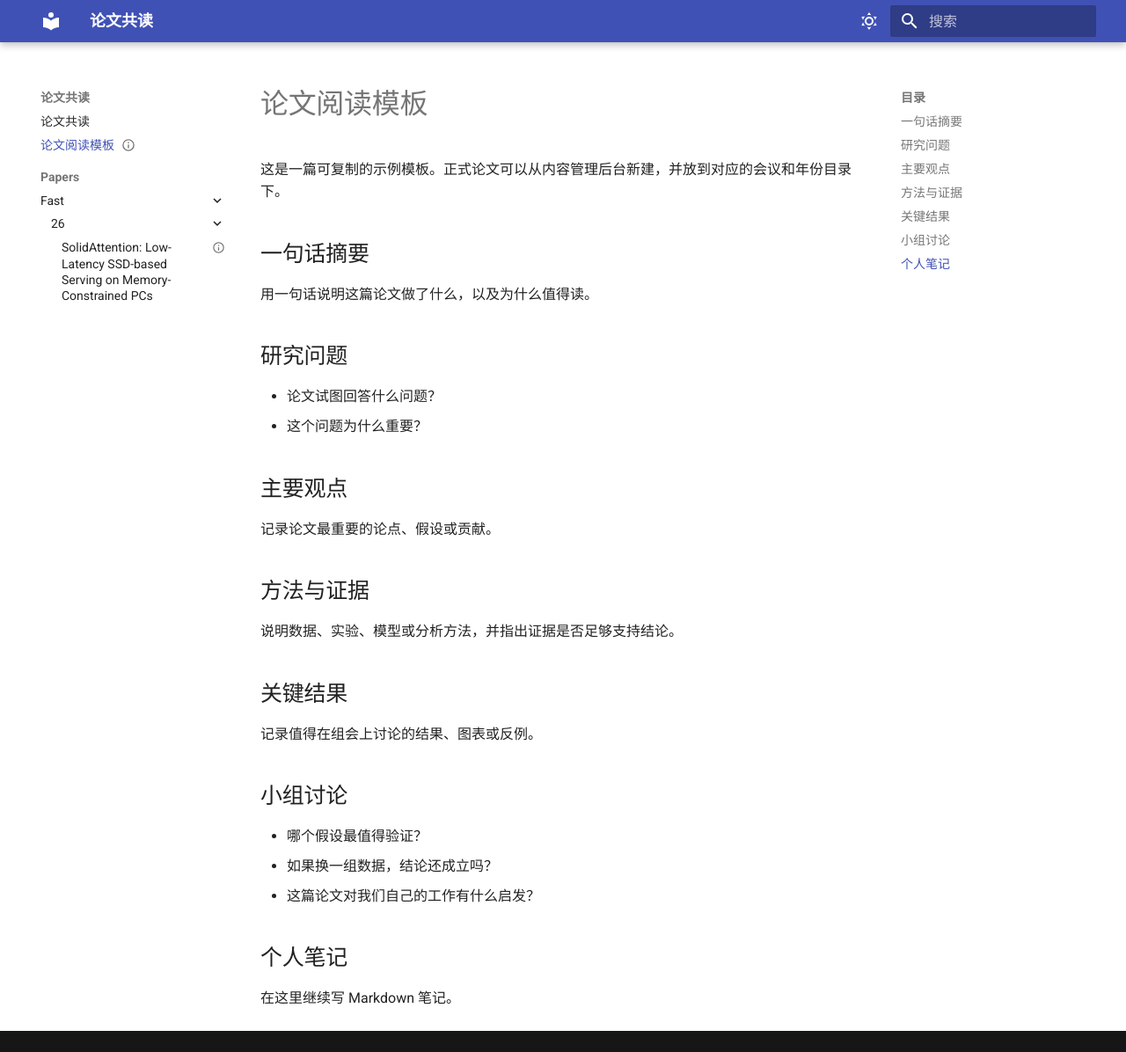
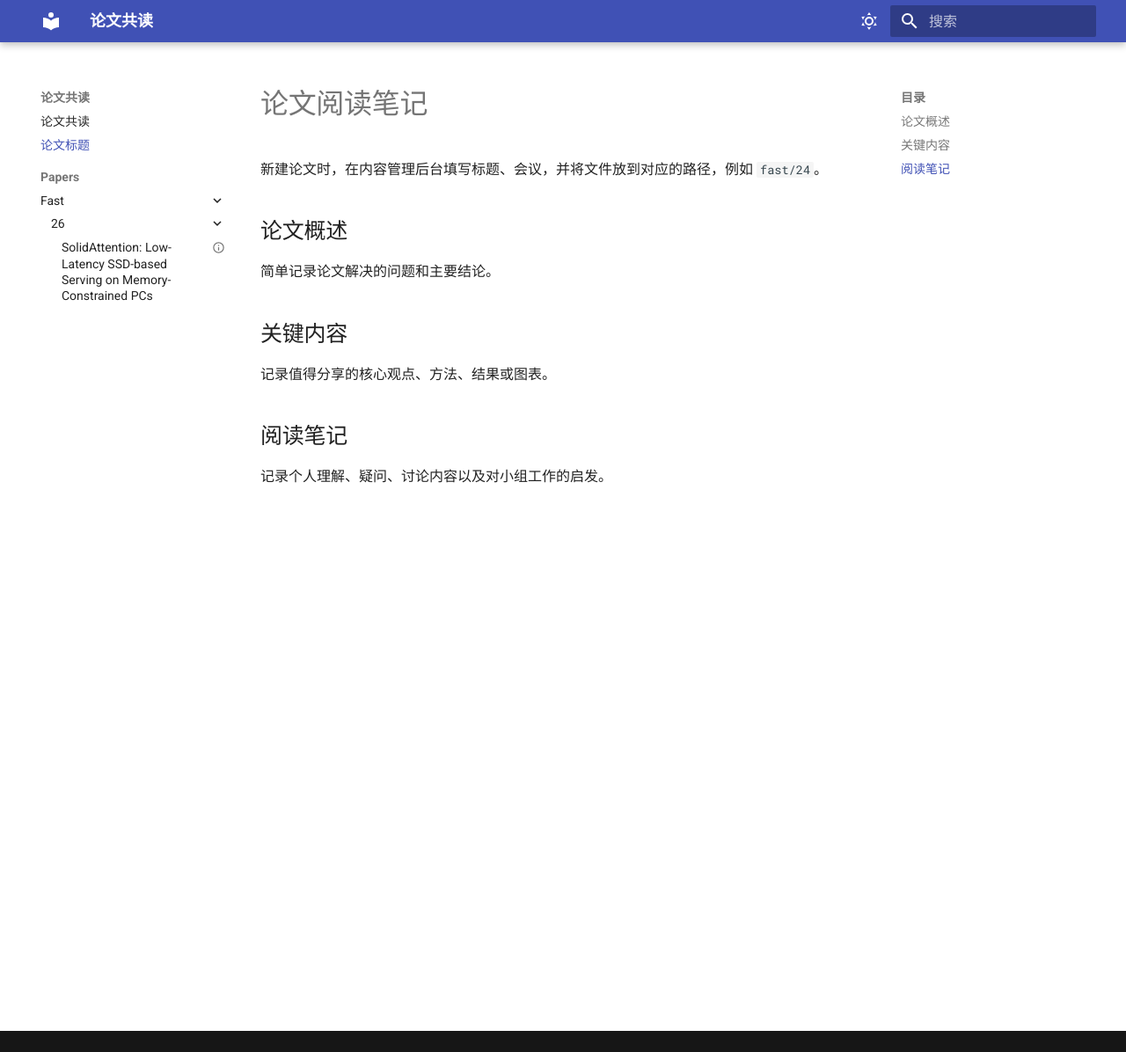
Before and after one commit to USTC-ADSL/MobilePaperReading, an MkDocs documentation site: the page built from docs/paper-template.md, in a window 1280 px wide and 1196 px high. Shown: the whole window at 88% size. Built offline with MkDocs 1.6.1 and Material for MkDocs 9.7.7, drawn with Linux system fonts in a browser that asks for light colours.

Commit message:
精简论文阅读模板内容

```diff
--- a/docs/paper-template.md
+++ b/docs/paper-template.md
@@ -1,43 +1,20 @@
 ---
-title: 论文阅读模板
+title: 论文标题
 conference: FAST
-authors: []
-year: 2024
-status: 待读
-tags: []
 ---
 
-# 论文阅读模板
+# 论文阅读笔记
 
-这是一篇可复制的示例模板。正式论文可以从内容管理后台新建，并放到对应的会议和年份目录下。
+新建论文时，在内容管理后台填写标题、会议，并将文件放到对应的路径，例如 `fast/24`。
 
-## 一句话摘要
+## 论文概述
 
-用一句话说明这篇论文做了什么，以及为什么值得读。
+简单记录论文解决的问题和主要结论。
 
-## 研究问题
+## 关键内容
 
-- 论文试图回答什么问题？
-- 这个问题为什么重要？
+记录值得分享的核心观点、方法、结果或图表。
 
-## 主要观点
+## 阅读笔记
 
-记录论文最重要的论点、假设或贡献。
-
-## 方法与证据
-
-说明数据、实验、模型或分析方法，并指出证据是否足够支持结论。
-
-## 关键结果
-
-记录值得在组会上讨论的结果、图表或反例。
-
-## 小组讨论
-
-- 哪个假设最值得验证？
-- 如果换一组数据，结论还成立吗？
-- 这篇论文对我们自己的工作有什么启发？
-
-## 个人笔记
-
-在这里继续写 Markdown 笔记。
+记录个人理解、疑问、讨论内容以及对小组工作的启发。
```
